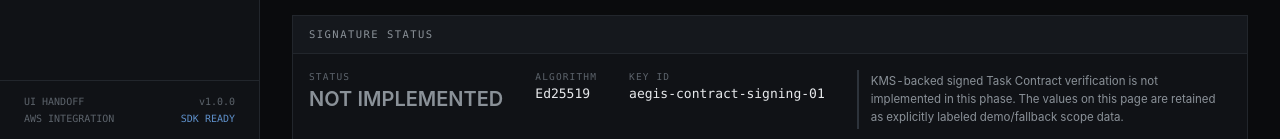
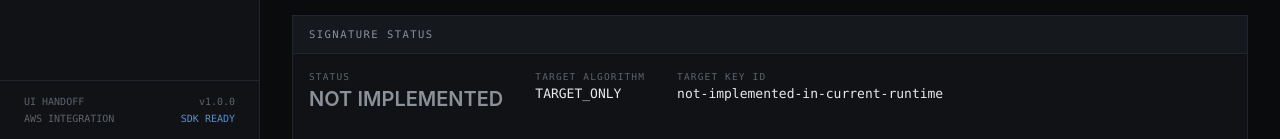
Before and after one commit to BUGHUNTER-SACHIN/Aegis, a React (Vite) app: page / in a window 1280 px wide. Both pictures are taken after a click on the button "Task Contracts". Shown: the part 661-800 px from the top of the page. Built offline with nearby package versions, Linux system fonts and the light colour scheme; no server answers.

Commit message:
docs: align Aegis claims with verified implementation

```diff
--- a/src/components/ArchitectureViewer.tsx
+++ b/src/components/ArchitectureViewer.tsx
@@ -75,7 +75,7 @@ const AWS_NODES: AwsNode[] = [
     service: 'Object Storage with Object Lock',
     category: 'Event Bus & Storage',
     roleInAegis: 'Archives recorded evidence events with Object Lock headers. It does not store raw .env contents or full model buffers.',
-    hackathonJustification: 'Tamper-resistant evidence archival using Object Lock Compliance Mode. Provides WORM-style retention for the configured evidence objects, ensuring audit trail integrity.',
+    hackathonJustification: 'Tamper-resistant evidence archival using Object Lock Compliance Mode retention for configured evidence object versions.',
     awsApisUsed: ['s3:PutObject', 'bucket: aegis-evidence-643220021031-ap-southeast-2'],
     latencyProfile: 'Durable cold archival',
     executionTruth: 'Live AWS Resource'
--- a/src/components/contracts/Contracts.tsx
+++ b/src/components/contracts/Contracts.tsx
@@ -86,11 +86,11 @@ export default function Contracts({ go }: any) {
             <div style={{ fontSize: 20, fontWeight: 600, color: "var(--muted)" }}>NOT IMPLEMENTED</div>
           </div>
           <div>
-            <div className="mono dim" style={{ fontSize: 9.5, letterSpacing: ".12em" }}>ALGORITHM</div>
+            <div className="mono dim" style={{ fontSize: 9.5, letterSpacing: ".12em" }}>TARGET ALGORITHM</div>
             <div className="mono" style={{ fontSize: 13 }}>{c.signatureAlg}</div>
           </div>
           <div>
-            <div className="mono dim" style={{ fontSize: 9.5, letterSpacing: ".12em" }}>KEY ID</div>
+            <div className="mono dim" style={{ fontSize: 9.5, letterSpacing: ".12em" }}>TARGET KEY ID</div>
             <div className="mono" style={{ fontSize: 13 }}>{c.signatureKid}</div>
           </div>
           <div style={{ flex: "1 1 300px" }}>
--- a/src/data/fixtures.ts
+++ b/src/data/fixtures.ts
@@ -17,7 +17,7 @@ export const SESSION = {
   agentName: "DevFix",
   agentRole: "Dependency Remediation Agent",
   contractId: "tc_prod_fix_cve_9182",
-  signature: "VALID",
+  signature: "FIXTURE_ONLY_NOT_ENFORCED",
   startedAt: "2026-09-17T09:14:20.000Z",
   state: "HALTED_AT_DENY",
   durationMs: 2501,
@@ -83,9 +83,9 @@ export const CONTRACT = {
   network: ["registry.npmjs.org"],
   networkDeny: ["* (all other destinations)"],
   deployment: "REQUIRES HUMAN APPROVAL",
-  signature: "VALID",
-  signatureAlg: "Ed25519",
-  signatureKid: "aegis-contract-signing-01",
+  signature: "FIXTURE_ONLY_NOT_ENFORCED",
+  signatureAlg: "TARGET_ONLY",
+  signatureKid: "not-implemented-in-current-runtime",
 };
 
 export const POLICY = {
@@ -108,7 +108,7 @@ permit (
 )
 when {
   resource in ContractScope::"tc_prod_fix_cve_9182" &&
-  context.contract.signature == "VALID" &&
+  context.contract.signature == "FIXTURE_ONLY_NOT_ENFORCED" &&
   context.contract.expired == false
 };
 
@@ -156,16 +156,16 @@ export const TESTS = [
     evidence: "evt_9280 \u2192 evt_9281", outcome: "Request denied at the gateway. 0 bytes exposed." },
   { name: "Confused deputy", state: "VERIFIED",
     desc: "Agent is induced to use its own delegated authority on behalf of an unauthorized instruction source.",
-    evidence: "evt_9281", outcome: "Authority is bound to the signed contract, not to the instruction source." },
+    evidence: "evt_9281", outcome: "Current runtime authority is bound to Cedar policy and declared demo scope; signed contract enforcement is not implemented." },
   { name: "Context laundering", state: "VERIFIED",
     desc: "Untrusted content is re-read through an allowed path to shed its trust classification.",
     evidence: "evt_9280", outcome: "Trust classification is attached at ingest and carried forward as context." },
   { name: "Session hijack", state: "IMPLEMENTED",
     desc: "Requests are replayed against a session that did not originate them.",
-    evidence: "\u2014", outcome: "Session binding implemented. Not exercised in this fixture session." },
+    evidence: "\u2014", outcome: "Target control only. Cryptographic session binding is not implemented in the current runtime." },
   { name: "Gateway bypass", state: "IMPLEMENTED",
     desc: "Tool is invoked directly, around the policy enforcement point.",
-    evidence: "\u2014", outcome: "Enforcement is architectural: tools are reachable only through the gateway. Not exercised here." },
+    evidence: "\u2014", outcome: "Target deployment control only. Container/network isolation is not implemented in the current repository." },
   { name: "Privilege escalation", state: "IMPLEMENTED",
     desc: "Agent requests an expansion of its own contract scope mid-session.",
     evidence: "\u2014", outcome: "Signed contract enforcement is not implemented in this phase; this remains a target control." },
```
Also changed, not shown: tests/phase2-evidence-ledger.ts (+1 -1 lines), 2 other files (tests, documents, lock files or other folders).
